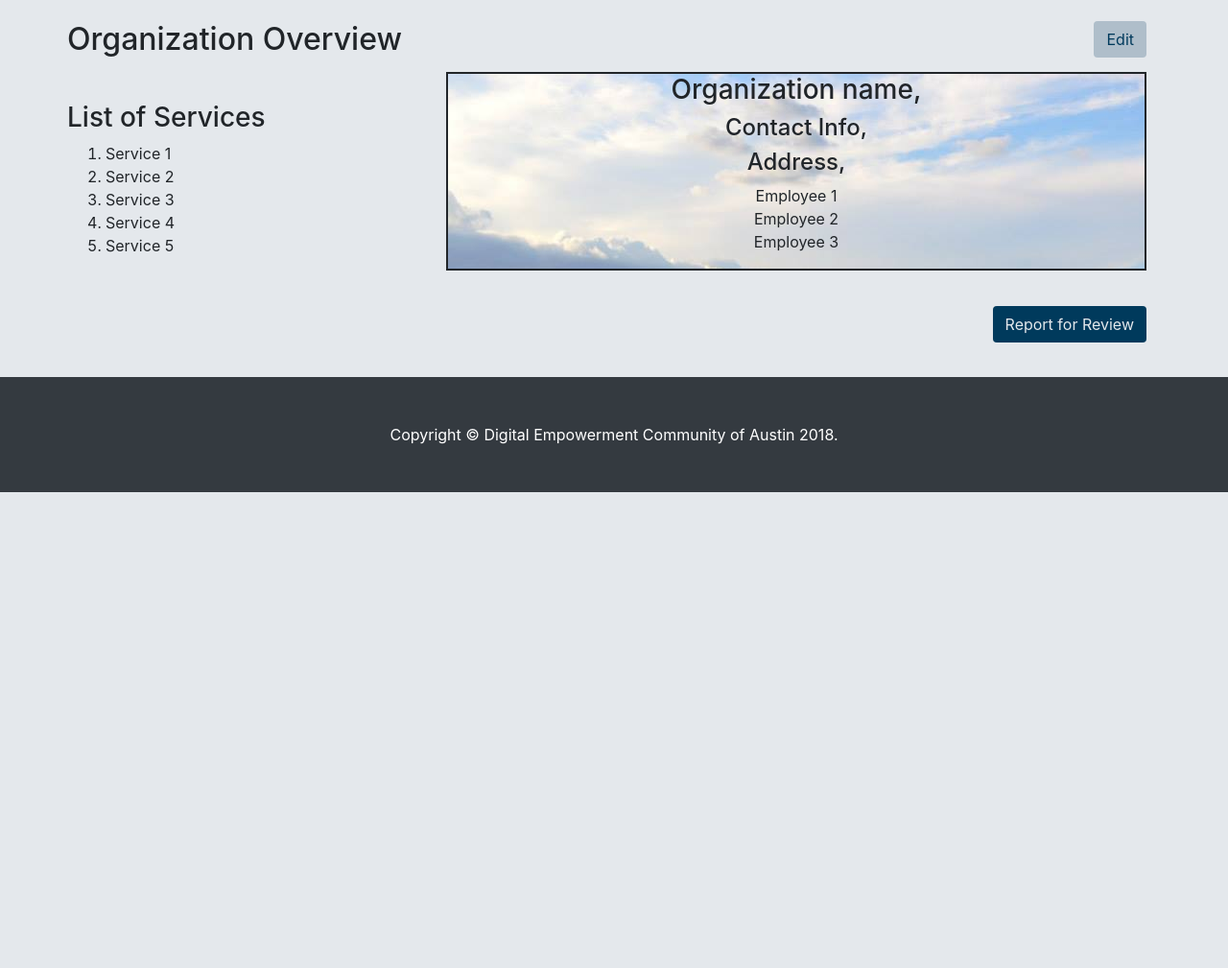
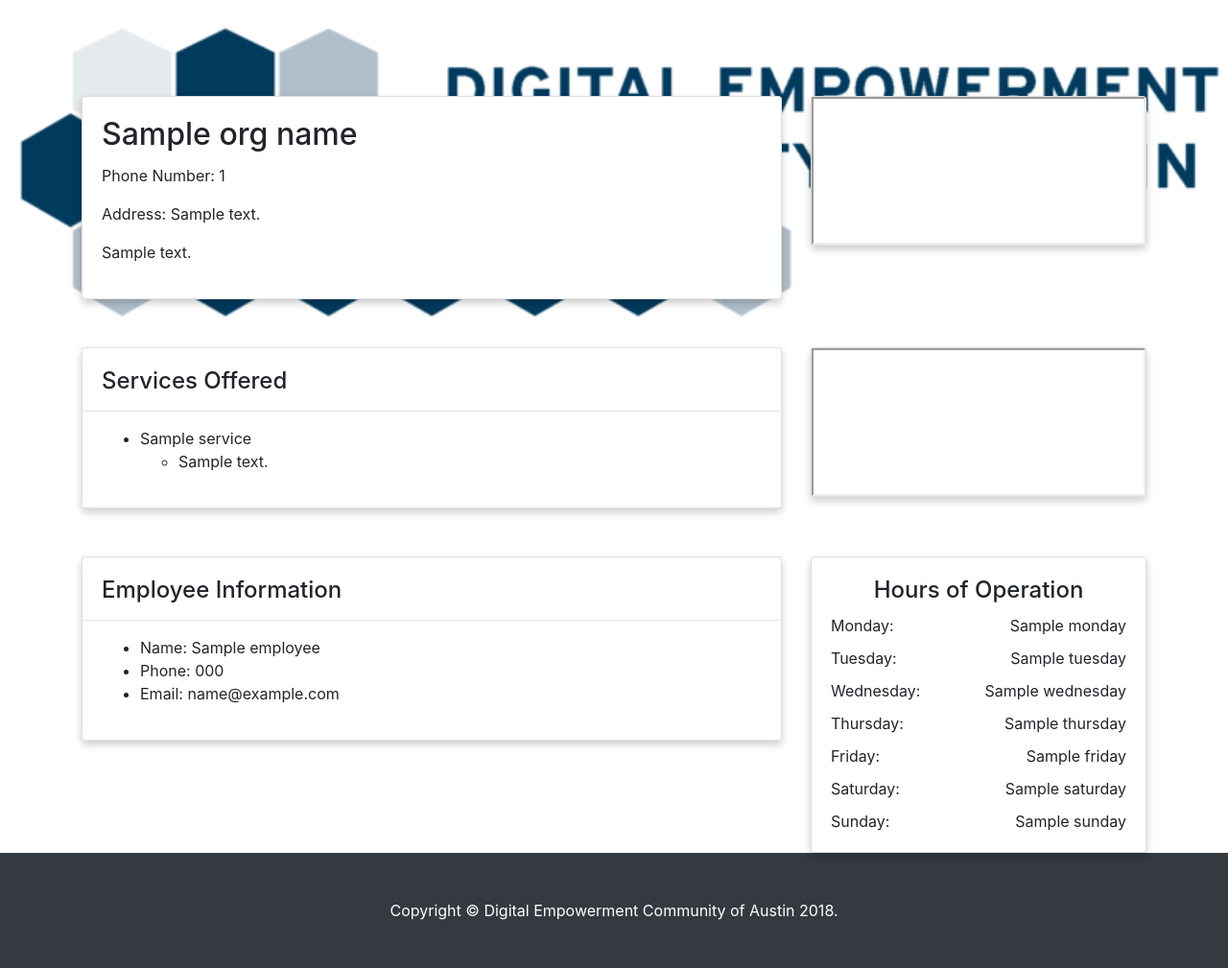
Before and after one commit to DigitalEmpowermentATX/DECAwebsite, a Python web app: template digital_inclusion/digital_inclusion/templates/showcase.html in a window 1280 px wide. Shown: the part 197-1206 px from the top of the page at 96% size. Before the commit the page ends 710 px from the top, so only its background shows below. Run offline with Jinja, Linux system fonts and the light colour scheme; the template is opened without the code that fills it: most values are stand-ins (such as "Sample title", 1, 10 or a date in 2020); some libraries are stand-ins or nearby versions.

Commit message:
showcase page, with cards

```diff
--- a/digital_inclusion/digital_inclusion/static/styles.css
+++ b/digital_inclusion/digital_inclusion/static/styles.css
@@ -246,3 +246,55 @@ button.search-button:hover {
     list-style-position: inside;
   }
 }
+
+.showcase-wrapper {
+  width: auto;
+  height: auto;
+  min-height: 600px;
+  background-size: 100%;
+  background-position: center top;
+  background-color: white;
+  background-repeat: no-repeat;
+}
+
+.showcase-wrapper .card {
+    box-shadow: 0 4px 8px 0 rgba(0,0,0,0.2);
+    transition: 0.3s;
+    margin-top: 50px;
+}
+
+.showcase-banner {
+  width: auto;
+  height: auto;
+  background-size: contain;
+  background-position: center top;
+  background-color: white;
+}
+
+hr {
+  margin-left: -60px;
+  margin-right: -20px;
+}
+
+.operating-hours {
+  list-style: none;
+  padding-left:0;
+  margin: 0;
+  padding: 0;
+}
+
+.operating-hours li {
+  margin-top: 10px;
+}
+
+.alignleft {
+  float: left;
+}
+
+.aligncenter {
+  text-align: center;
+}
+
+.alignright {
+  float: right;
+}
--- a/digital_inclusion/digital_inclusion/templates/showcase.html
+++ b/digital_inclusion/digital_inclusion/templates/showcase.html
@@ -51,97 +51,121 @@
      </nav>
 
      <!-- Page Content -->
-     <div class="container">
-       <div class="row" style="margin-top: 2%">
-         <div class="col-md-4">
-           <div class="row center-row">
-             <h2>Organization Overview</h2>
+     <div class="showcase-wrapper" style="background-image:url('{{ url_for('static',filename='banner_1024.png') }}')">
+       <div class="row">
+
        </div>
-           <div class="row center-row">
-             <div class="list-services-wrapper">
-               <h3>List of Services</h3>
-               <ol>
-                 <li>Service 1</li>
-                 <li>Service 2</li>
-                 <li>Service 3</li>
-                 <li>Service 4</li>
-                 <li>Service 5</li>
-               </ol>
+       <div class="container" style="margin-top: 50px;">
+         <div class="row">
+           <div class="col-md-8">
+             <div class="card">
+                <div class="card-body">
+                  <h2 class="card-title">{{org_name}}</h2>
+                  <p>Phone Number: {{phone_number}}</p>
+                  <p>Address: {{address}}</p>
+                  <p>
+                    {{description}}
+                  </p>
                 </div>
               </div>
            </div>
-         <div class="col-md-8">
-           <div class="row justify-content-end center-row">
-             <div class="edit-showcase">
-               <button type="button" class="btn deca-light-button">Edit</button>
+           <div class="col-md-4">
+             <div class="card">
+               <iframe src="https://6343261.fls.doubleclick.net/activityi;src=6343261;type=landi0;cat=ada-f0;dc_lat=;dc_rdid=;tag_for_child_directed_treatment=;ord=8597350347665.655?" width="" height=""></iframe>
              </div>
            </div>
-           <div class="org-details org-border" style="background-image: url({{ url_for('static',filename='pic2.jpg') }})">
+         </div>
          <div class="row">
-               <div class="org-wrapper">
-                 <h3>Organization name,</h3>
-                 <h4>Contact Info,</h4>
-                 <h4>Address,</h4>
+           <div class="col-md-8">
+             <div class="card">
+               <div class="card-body">
+                 <h4>Services Offered</h4>
                  <ul>
-                   <li>Employee 1</li>
-                   <li>Employee 2</li>
-                   <li>Employee 3</li>
+                   {% for service in services%}
+                      <hr />
+                      <li>
+                        {{service.name}}
+                        <ul>
+                          {% for detail in service.details%}
+                            <li>
+                                {{detail}}
+                            </li>
+                          {%endfor%}
+                        </ul>
+                      </li>
+                   {%endfor%}
                  </ul>
               </div>
              </div>
            </div>
-          <div class="center-row">
-            <div class="row tag-details">
-              <div class="tag-border">
-                <button type="button" class="btn deca-dark-button" data-toggle="modal" data-target="#report">Report for Review</button>
-                <!-- Modal -->
-                  <div class="modal fade" id="report" tabindex="-1" role="dialog" aria-labelledby="reportLabel" aria-hidden="true">
-                    <div class="modal-dialog" role="document">
-                      <div class="modal-content">
-                        <div class="modal-header">
-                          <h5 class="modal-title" id="reportLabel">Report an Issue</h5>
-                          <button type="button" class="close" data-dismiss="modal" aria-label="Close">
-                            <span aria-hidden="true">&times;</span>
-                          </button>
-                        </div>
-                        <form id="modalForm" method="POST">
-                          <div class="modal-body">
-                            <div class="form-group row">
-                              <label class= "col-sm-2 col-form-label">Issue: </label>
-                              <div class="col-sm-10">
-                                <select class="form-control" id="issue" name="issue">
-                                  <option value="default" selected disabled hidden>Choose an Issue</option>
-                                  <option>Out of Date</option>
-                                  <option>Inappropiate</option>
-                                  <option value="Other">Other</option>
-                                </select>
-                              </div>
-                            </div>
-                            <div id="other">
-                              <div class="form-group row">
-                                <label class= "col-sm-2 col-form-label">Other Issue: </label>
-                                <div class="col-sm-10">
-                                  <input type="text" class="form-control" name="other-issue" id="other-issue"/>
+           <div class="col-md-4">
+             <div class="card">
+               <iframe src="https://6343261.fls.doubleclick.net/activityi;src=6343261;type=landi0;cat=ada-f0;dc_lat=;dc_rdid=;tag_for_child_directed_treatment=;ord=8597350347665.655?" width="" height=""></iframe>
              </div>
            </div>
          </div>
+         <div class="row">
+           <div class="col-md-8">
+             <div class="card">
+               <div class="card-body">
+                 <h4>Employee Information</h4>
+                 <ul>
+                   {% for employee in employees%}
+                      <hr />
+                      <li>
+                        Name: {{employee.name}}
+                      </li>
+                      <li>
+                        Phone: {{employee.phone}}
+                      </li>
+                      <li>
+                        Email: {{employee.email}}
+                      </li>
+                   {%endfor%}
+                 </ul>
                </div>
-                          <div class="modal-footer">
-                            <button type="button" class="btn deca-remove-button" data-dismiss="modal">Close</button>
-                            <button type="submit" class="btn deca-dark-button">Submit</button>
              </div>
-                        </form>
+           </div>
+           <div class="col-md-4">
+             <div class="card">
+               <div class="card-body">
+                 <h4 class="aligncenter">Hours of Operation</h4>
+                 <ul class="operating-hours">
+                   <li>
+                      Monday:
+                      <span class="alignright">{{monday}}</span>
+                   </li>
+                   <li>
+                      Tuesday:
+                      <span class="alignright">{{tuesday}}</span>
+                   </li>
+                   <li>
+                      Wednesday:
+                      <span class="alignright">{{wednesday}}</span>
+                   </li>
+                   <li>
+                      Thursday:
+                      <span class="alignright">{{thursday}}</span>
+                   </li>
+                   <li>
+                      Friday:
+                      <span class="alignright">{{friday}}</span>
+                   </li>
+                   <li>
+                      Saturday:
+                      <span class="alignright">{{saturday}}</span>
+                   </li>
+                   <li>
+                      Sunday:
+                      <span class="alignright">{{sunday}}</span>
+                   </li>
+                 </ul>
                </div>
              </div>
            </div>
          </div>
        </div>
      </div>
-        </div>
-      </div>
-     </div>
-     <!-- /.container -->
-
      <!-- Footer -->
      <footer class="py-5 bg-dark">
        <div class="container">
```
Also changed, not shown: 3 other files. Lines whose indentation alone changed are shown as unchanged.
